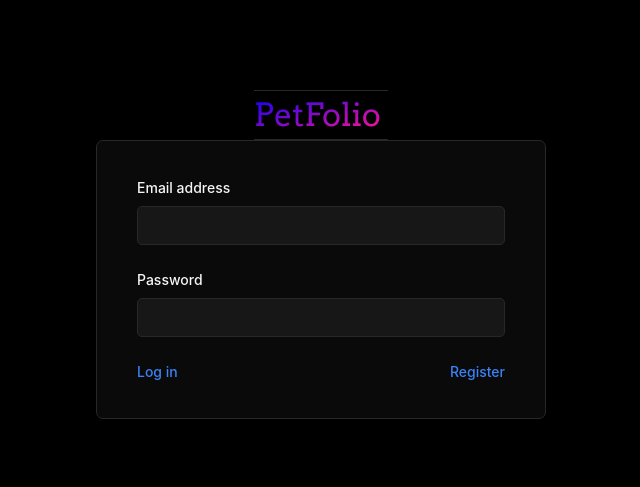
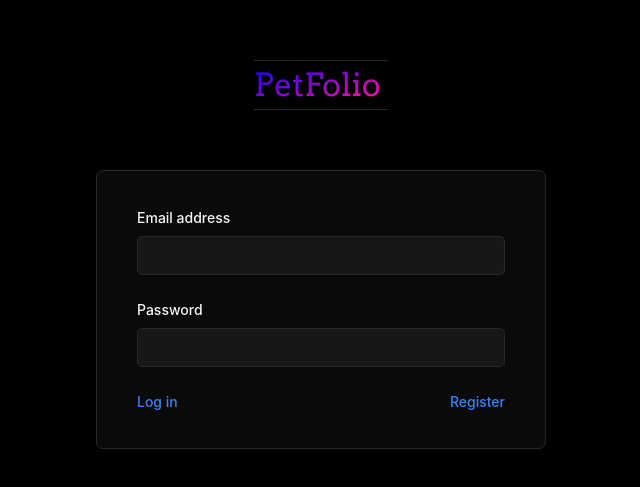
Before and after one commit to Marko010101/chatapp, a React (Vite) app: page /login in a window 1280 px wide. Shown: the part 111-598 px from the top of the page, without its empty margins (319-959 px from the left). Built offline with nearby package versions, Linux system fonts and the light colour scheme.

Commit message:
Update LogoText.jsx

```diff
--- a/src/ui/LogoText.jsx
+++ b/src/ui/LogoText.jsx
@@ -6,7 +6,7 @@ const StyledLogo = styled.header`
   border-bottom: var(--border);
   margin: 0 auto;
   font-weight: var(--font-weight-medium);
-
+  margin-bottom: 6rem;
   background: linear-gradient(
     to bottom right,
     rgb(0, 0, 255) 0%,
```
